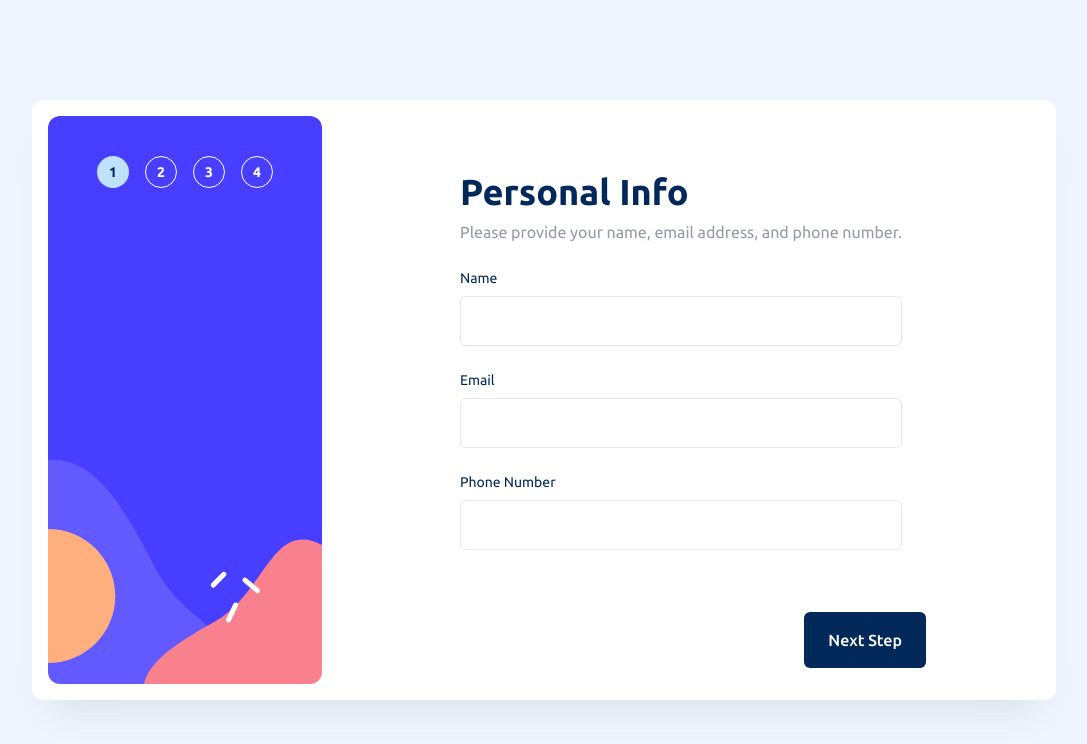
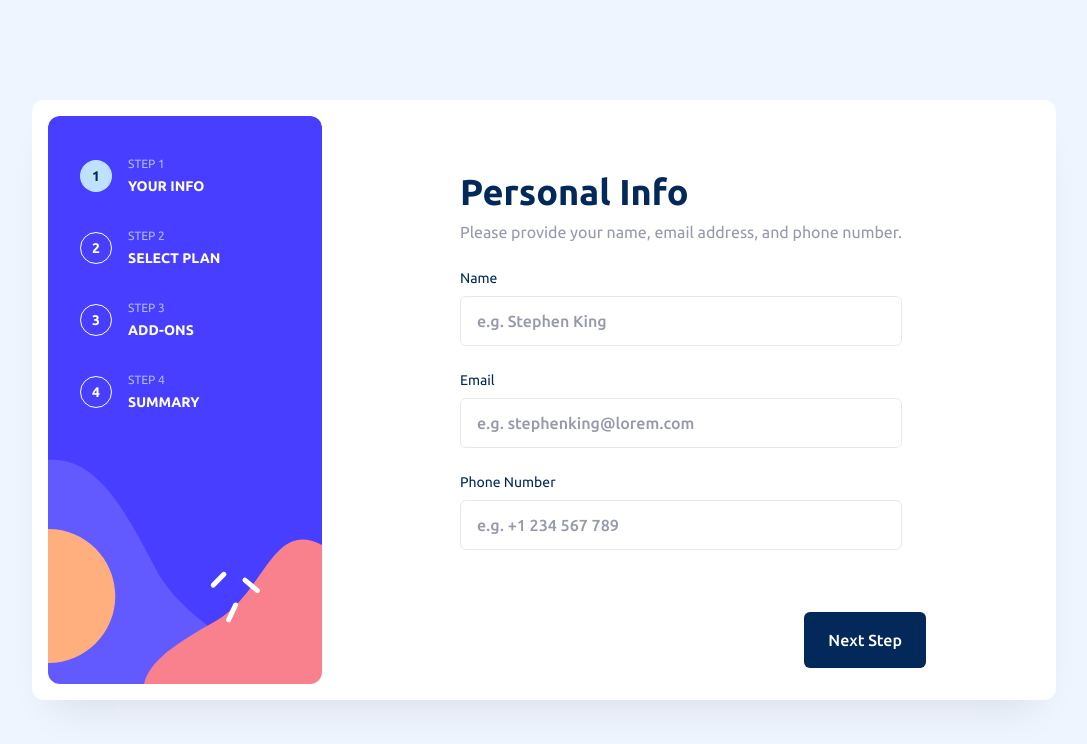
Before and after one commit to DevCeur/multi-step-form, a Next.js app: page / in a window 1280 px wide. Shown: the top 744 px of the page, without its empty margins (96-1183 px from the left). Built offline with nearby package versions, Linux system fonts and the light colour scheme.

Commit message:
[feat]: fix responsivness

```diff
--- a/src/components/multi-step-form/multi-step-form.tsx
+++ b/src/components/multi-step-form/multi-step-form.tsx
@@ -9,7 +9,7 @@ export const MultiStepForm = () => {
   const currentStep = useWizardState((state) => state.currentStep);
 
   return (
-    <div className="relative lg:flex w-full max-w-5xl lg:h-[600px] p-4 lg:bg-background-secondary rounded-xl overflow-hidden lg:shadow-default">
+    <div className="flex w-full max-w-5xl lg:h-[600px] lg:p-4 lg:bg-background-secondary rounded-xl overflow-hidden lg:shadow-default">
       <StepsIndicator />
 
       <div className="mx-auto absolute lg:relative h-screen lg:h-auto">
--- a/src/components/step-wrapper/step-wrapper.tsx
+++ b/src/components/step-wrapper/step-wrapper.tsx
@@ -48,7 +48,7 @@ export const StepWrapper = ({
     <FormProvider {...formMethods}>
       <form
         onSubmit={handleSubmit}
-        className="w-full lg:max-w-lg lg:h-full pt-28 lg:pt-0 px-4 lg:px-0 mx-auto flex flex-col justify-between"
+        className="w-full h-screen lg:max-w-lg lg:h-full pt-28 lg:pt-0 px-4 lg:px-0 mx-auto flex flex-col justify-between"
       >
         <div className="px-6 py-8 lg:pt-14 bg-background-secondary rounded-xl shadow-default lg:shadow-none">
           {!isLastStep && (
--- a/src/components/steps-indicator/steps-indicator.tsx
+++ b/src/components/steps-indicator/steps-indicator.tsx
@@ -6,15 +6,15 @@ export const StepsIndicator = () => {
   const { currentStep } = useWizardState((state) => ({ currentStep: state.currentStep }));
 
   return (
-    <div className="step-indicator absolute lg:relative w-full lg:w-[274px] h-44 lg:h-full pt-10 flex justify-center space-x-4 lg:rounded-xl">
-      {MULTI_FORM_STEPS.slice(0, -1).map(({ identifier }, index) => {
+    <div className="step-indicator absolute lg:relative w-full lg:w-[274px] h-44 lg:h-full pt-10 lg:px-8 flex lg:flex-col justify-center lg:justify-start items-start space-x-4 lg:space-x-0 lg:space-y-8 lg:rounded-xl">
+      {MULTI_FORM_STEPS.slice(0, -1).map(({ identifier, shortTitle }, index) => {
         const isActiveStep = currentStep === index;
         const showLastActive =
           index === MULTI_FORM_STEPS.length - 2 &&
           currentStep === MULTI_FORM_STEPS.length - 1;
 
         return (
-          <div key={identifier}>
+          <div key={identifier} className="flex justify-center items-center space-x-4">
             <span
               className={`${
                 isActiveStep || showLastActive
@@ -24,6 +24,11 @@ export const StepsIndicator = () => {
             >
               {index + 1}
             </span>
+
+            <div className="hidden lg:flex flex-col space-y-1">
+              <span className="text-xs text-blue-light uppercase">Step {index + 1}</span>
+              <span className="text-sm text-white font-bold uppercase">{shortTitle}</span>
+            </div>
           </div>
         );
       })}
--- a/src/components/steps/personal-info-step/personal-info-step.tsx
+++ b/src/components/steps/personal-info-step/personal-info-step.tsx
@@ -25,6 +25,7 @@ export const PersonalInfoStep = () => {
         <TextInput
           label="Name"
           name="name"
+          placeholder="e.g. Stephen King"
           defaultValue={personalInfo.name}
           validations={{ required: "Name is required" }}
         />
@@ -33,6 +34,7 @@ export const PersonalInfoStep = () => {
           label="Email"
           name="email"
           defaultValue={personalInfo.email}
+          placeholder="e.g. stephenking@lorem.com"
           validations={{
             required: "Email is required",
             pattern: { value: EMAIL_REGEX, message: "This email is not valid" },
@@ -43,6 +45,7 @@ export const PersonalInfoStep = () => {
           type="tel"
           label="Phone Number"
           name="phoneNumber"
+          placeholder="e.g. +1 234 567 789"
           defaultValue={personalInfo.phoneNumber}
           validations={{ required: "Phone number is required" }}
         />
--- a/src/utils/enum.ts
+++ b/src/utils/enum.ts
@@ -6,18 +6,22 @@ import { SelectPlanStep } from "@/components/steps/select-plan-step";
 export const MULTI_FORM_STEPS = [
   {
     identifier: "personal-info",
+    shortTitle: "Your Info",
     component: PersonalInfoStep,
   },
   {
     identifier: "select-plan",
+    shortTitle: "Select Plan",
     component: SelectPlanStep,
   },
   {
     identifier: "pick-add-ons",
+    shortTitle: "Add-ons",
     component: PickAddOnsStep,
   },
   {
     identifier: "finishing-up",
+    shortTitle: "Summary",
     component: FinishingUpStep,
   },
   {
```
